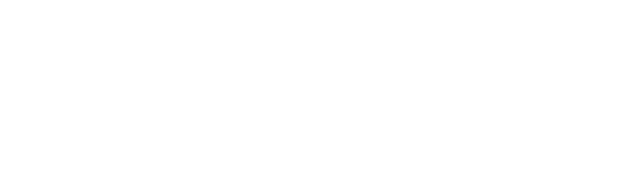
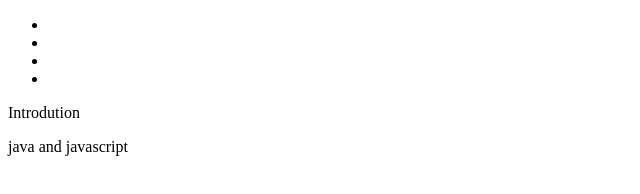
Before and after one commit to mdangga/project_documentation, a plain HTML site: page index.html in a window 1280 px wide. Shown: the whole page, without its empty margins (0-640 px from the left). Drawn offline with Linux system fonts and the light colour scheme.

Commit message:
first tes

```diff
--- a/index.html
+++ b/index.html
@@ -7,6 +7,31 @@
     <title>Document</title>
 </head>
 <body>
+    <nav id="navbar">
+        <ul>
+            <li class="nav-link"></li>
+            <li class="nav-link"></li>
+            <li class="nav-link"></li>
+            <li class="nav-link"></li>
+        </ul>
+    </nav>
+    <main id="main-doc">
+        <section class="main-section" id="introduction">
+            <header>Introdution</header>
+            <article>
+                <p>
 
+                </p>
+            </article>
+        </section>
+        <section class="main-section" id="java_and_javascript">
+            <header>java and javascript</header>
+            <article>
+                <p>
+
+                </p>
+            </article>
+        </section>
+    </main>
 </body>
 </html>
```
